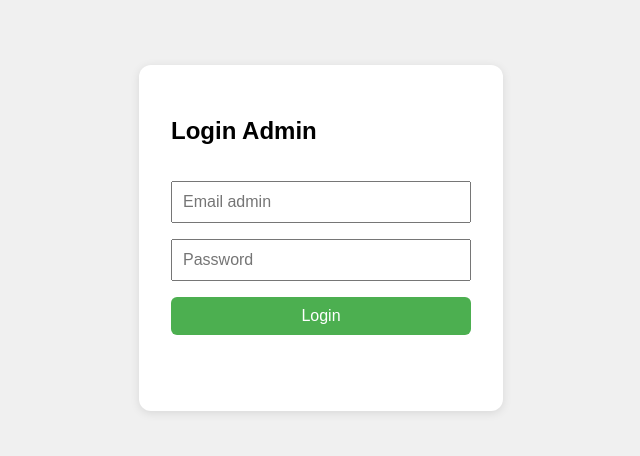
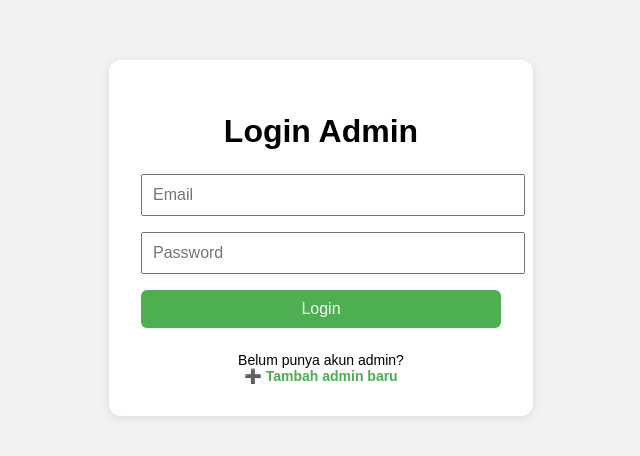
Before and after one commit to sateudasyukur/toko-sederhana-pwa, a plain HTML site: page admin-login.html in a window 1280 px wide. Shown: the part 170-626 px from the top of the page, without its empty margins (319-959 px from the left). Drawn offline with Linux system fonts and the light colour scheme.

Commit message:
Add files via upload

```diff
--- a/admin-login.html
+++ b/admin-login.html
@@ -1,36 +1,41 @@
+
 <!DOCTYPE html>
 <html lang="id">
 <head>
   <meta charset="UTF-8" />
-  <meta name="viewport" content="width=device-width, initial-scale=1.0" />
+  <meta name="viewport" content="width=device-width, initial-scale=1.0"/>
   <title>Login Admin</title>
-  <script src="https://www.gstatic.com/firebasejs/10.12.2/firebase-app-compat.js"></script>
-  <script src="https://www.gstatic.com/firebasejs/10.12.2/firebase-auth-compat.js"></script>
   <style>
     body {
       font-family: sans-serif;
+      background: #f2f2f2;
       display: flex;
-      flex-direction: column;
+      justify-content: center;
       align-items: center;
-      justify-content: center;
       height: 100vh;
-      background: #f0f0f0;
     }
-    form {
+    .login-box {
       background: white;
       padding: 2rem;
       border-radius: 12px;
       box-shadow: 0 2px 10px rgba(0,0,0,0.1);
-      display: flex;
-      flex-direction: column;
-      gap: 1rem;
-      width: 300px;
+      width: 100%;
+      max-width: 360px;
     }
-    input, button {
+    h1 {
+      text-align: center;
+      margin-bottom: 1.5rem;
+    }
+    input {
+      width: 100%;
       padding: 10px;
+      margin-bottom: 1rem;
       font-size: 16px;
     }
     button {
+      width: 100%;
+      padding: 10px;
+      font-size: 16px;
       background: #4CAF50;
       color: white;
       border: none;
@@ -38,23 +43,37 @@
       cursor: pointer;
     }
     button:hover {
-      background: #388e3c;
+      background: #45a049;
     }
-    .error {
-      color: red;
+    .note {
+      text-align: center;
+      margin-top: 1.5rem;
       font-size: 14px;
+    }
+    .note a {
+      color: #4CAF50;
+      font-weight: bold;
+      text-decoration: none;
     }
   </style>
 </head>
 <body>
-  <form onsubmit="login(event)">
-    <h2>Login Admin</h2>
-    <input type="email" id="email" placeholder="Email admin" required />
-    <input type="password" id="password" placeholder="Password" required />
-    <button type="submit">Login</button>
-    <p id="error" class="error"></p>
-  </form>
+  <div class="login-box">
+    <h1>Login Admin</h1>
+    <form onsubmit="login(event)">
+      <input type="email" id="email" placeholder="Email" required />
+      <input type="password" id="password" placeholder="Password" required />
+      <button type="submit">Login</button>
+    </form>
+    <div class="note">
+      Belum punya akun admin? <br/>
+      <a href="admin-users.html">➕ Tambah admin baru</a>
+    </div>
+  </div>
 
+  <!-- Firebase -->
+  <script src="https://www.gstatic.com/firebasejs/10.12.2/firebase-app-compat.js"></script>
+  <script src="https://www.gstatic.com/firebasejs/10.12.2/firebase-auth-compat.js"></script>
   <script>
     const firebaseConfig = {
       apiKey: "AIzaSyBoERtSGZqnTw5eWD3TOTl9Nog4M4-r4mw",
@@ -66,15 +85,14 @@
     function login(event) {
       event.preventDefault();
       const email = document.getElementById("email").value;
-      const pass = document.getElementById("password").value;
-      const error = document.getElementById("error");
+      const password = document.getElementById("password").value;
 
-      firebase.auth().signInWithEmailAndPassword(email, pass)
+      firebase.auth().signInWithEmailAndPassword(email, password)
         .then(() => {
-          window.location.href = "admin-home.html";
+          window.location.href = "admin-dashboard-multipengguna.html";
         })
-        .catch(err => {
-          error.textContent = "Login gagal: " + err.message;
+        .catch(error => {
+          alert("Login gagal: " + error.message);
         });
     }
   </script>
```
